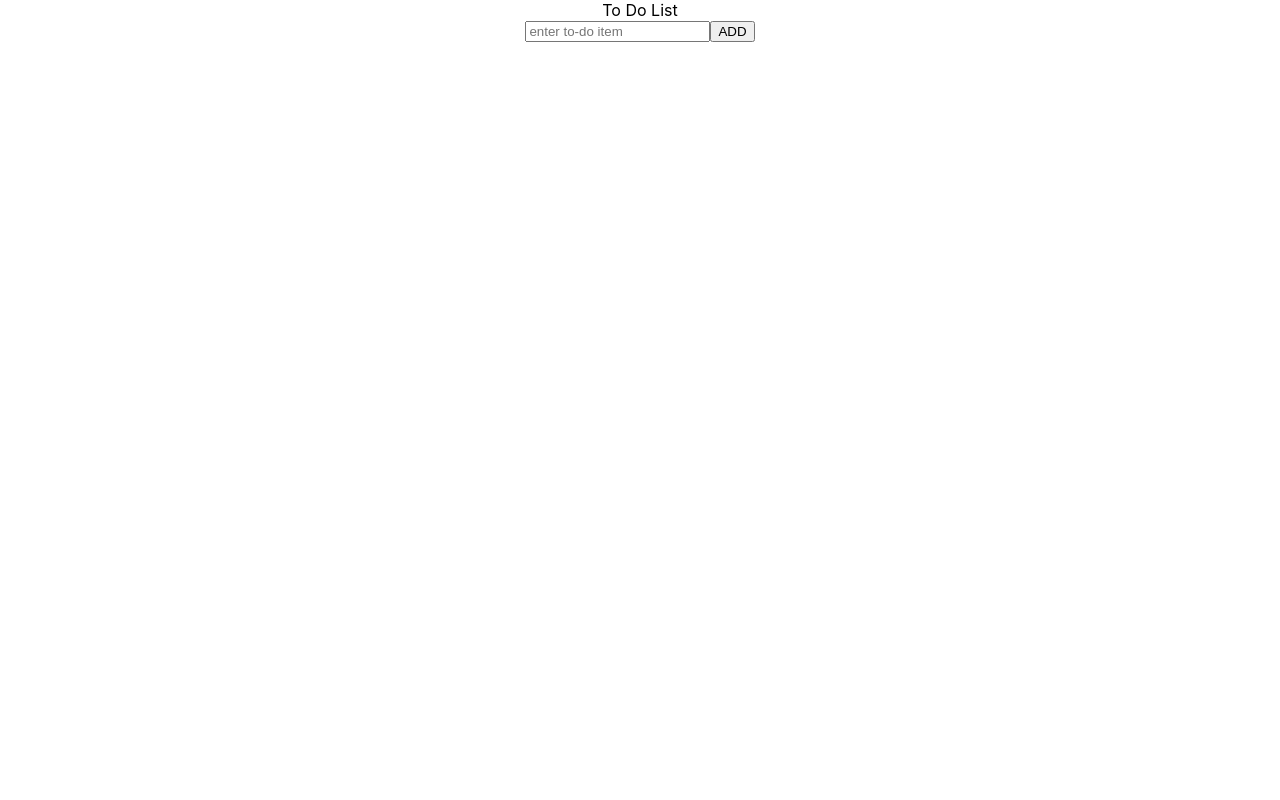
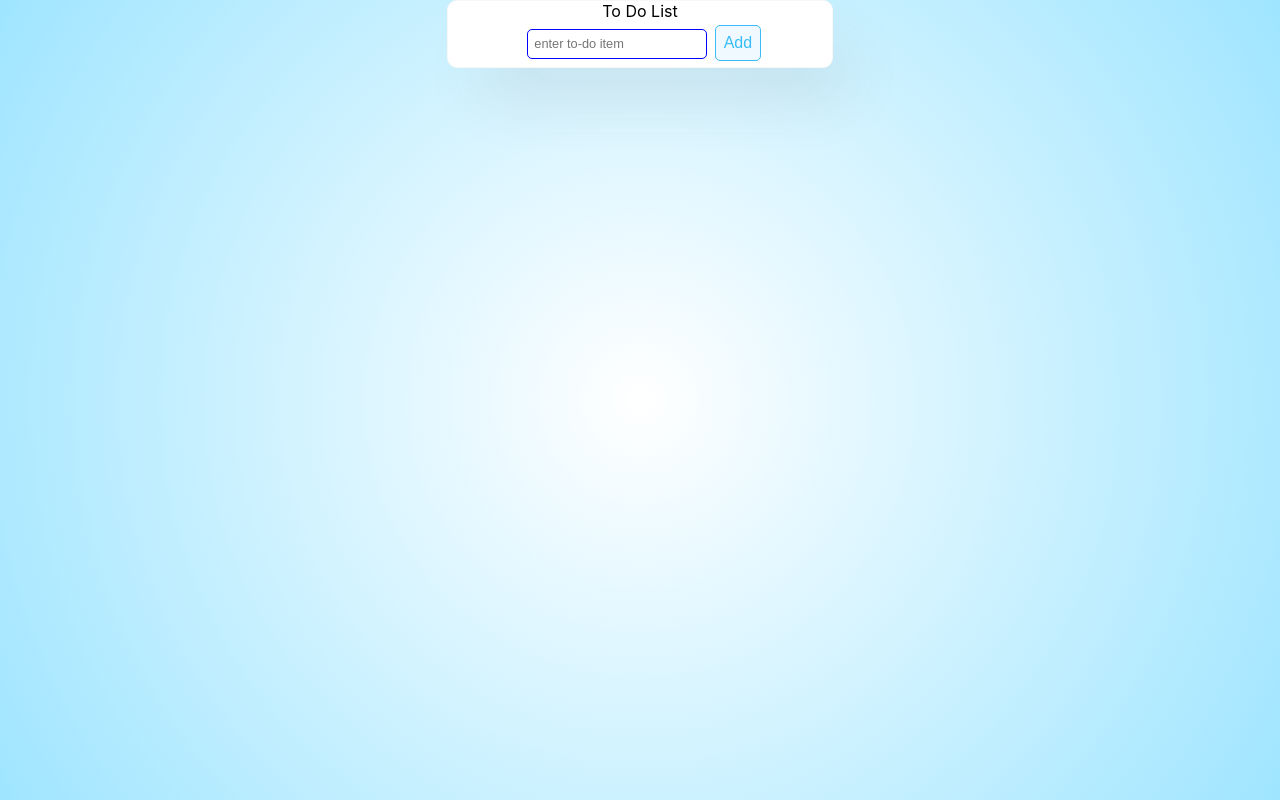
Before and after one commit to vaishnavipaliya11/todo-app, a React (Create React App) app: page / in a window 1280 px wide. Built offline with nearby package versions, Linux system fonts and the light colour scheme.

Commit message:
style: icons and inputs

```diff
--- a/package.json
+++ b/package.json
@@ -8,6 +8,7 @@
     "@testing-library/user-event": "^13.5.0",
     "react": "^18.2.0",
     "react-dom": "^18.2.0",
+    "react-icons": "^4.6.0",
     "react-scripts": "5.0.1",
     "web-vitals": "^2.1.4"
   },
--- a/public/index.html
+++ b/public/index.html
@@ -15,6 +15,7 @@
       user's mobile device or desktop. See https://developers.google.com/web/fundamentals/web-app-manifest/
     -->
     <link rel="manifest" href="%PUBLIC_URL%/manifest.json" />
+    <link rel="stylesheet" href="https://cdnjs.cloudflare.com/ajax/libs/font-awesome/4.7.0/css/font-awesome.min.css">
     <!--
       Notice the use of %PUBLIC_URL% in the tags above.
       It will be replaced with the URL of the `public` folder during the build.
--- a/src/App.css
+++ b/src/App.css
@@ -1,5 +1,13 @@
 .App {
   text-align: center;
+  min-height: 100vh;
+  width: 100%;
+  background: rgb(255, 255, 255);
+  background: radial-gradient(
+    circle,
+    rgba(255, 255, 255, 1) 0%,
+    rgba(159, 229, 255, 1) 100%
+  );
 }
 
 .App-logo {
--- a/src/App.js
+++ b/src/App.js
@@ -1,16 +1,14 @@
 import { useState } from "react";
 import "./App.css";
-import { DisplayTodo } from "./components/displayTodo/DisplayTodo";
-import { Header } from "./components/header/Header";
-import { TodoListForm } from "./components/TodoListForm/TodoListForm";
-
+import { DisplayTodo, Header, TodoListForm } from "../src/components/index.";
+import "./styles.css"
 function App() {
   const [userInput, setUserInput] = useState("");
   const [todo, setTodo] = useState([]);
-  const [editTodo, setEditTodo] = useState(null)
-  console.log(todo);
+  const [editTodo, setEditTodo] = useState(null);
   return (
     <div className="App">
+      <div className="todo-list-container">
         <Header />
         <TodoListForm
           todo={todo}
@@ -20,9 +18,13 @@ function App() {
           editTodo={editTodo}
           setEditTodo={setEditTodo}
         />
-      <DisplayTodo todo={todo} setTodo={setTodo}
+        <DisplayTodo
+          todo={todo}
+          setTodo={setTodo}
           editTodo={editTodo}
-       setEditTodo={setEditTodo}/>
+          setEditTodo={setEditTodo}
+        />
+      </div>
     </div>
   );
 }
--- a/src/components/TodoListForm/TodoListForm.jsx
+++ b/src/components/TodoListForm/TodoListForm.jsx
@@ -1,6 +1,7 @@
 import { useEffect } from "react";
 import { v4 as uuid } from "uuid";
-
+import {IoIosAdd} from "react-icons/io"
+import "../index.css"
 const TodoListForm = ({
   userInput,
   setUserInput,
@@ -42,11 +43,12 @@ const TodoListForm = ({
     <div>
       <form onSubmit={addToDo}>
         <input
+        className="user-input"
           placeholder="enter to-do item"
           required
           onChange={(e) => setUserInput(e.target.value)}
         />
-        <button type="submit">{editTodo? "edit" :"ADD"}</button>
+        <button className="add-btn" type="submit">{editTodo? "edit" :"Add"}</button>
       </form>
     </div>
   );
--- a/src/components/displayTodo/DisplayTodo.jsx
+++ b/src/components/displayTodo/DisplayTodo.jsx
@@ -1,22 +1,24 @@
+import { AiFillEdit, AiFillDelete } from "react-icons/ai";
+import { TiTick } from "react-icons/ti";
 const DisplayTodo = ({ todo, setTodo, setEditTodo }) => {
-  const deleteTodo = ({id}) => {
+  const deleteTodo = ({ id }) => {
     setTodo(todo.filter((item) => item.id !== id));
   };
-  const completeTodo =(data) =>{
-      setTodo(
-          todo.map((item)=>{
-              if(item.id === data.id){
-                  return {...item, isComplete:!item.isComplete}
-              }
-              return item
-          })
-      )
-  }
+  const completeTodo = (data) => {
+    setTodo(
+      todo.map((item) => {
+        if (item.id === data.id) {
+          return { ...item, isComplete: !item.isComplete };
+        }
+        return item;
+      })
+    );
+  };
 
-  const editToDoHandler = ({id}) =>{
-   const findToDo= todo.find((item) => item.id === id )
-  setEditTodo(findToDo)
-  }
+  const editToDoHandler = ({ id }) => {
+    const findToDo = todo.find((item) => item.id === id);
+    setEditTodo(findToDo);
+  };
   return (
     <div>
       {todo?.map((data) => {
@@ -28,9 +30,15 @@ const DisplayTodo = ({ todo, setTodo, setEditTodo }) => {
                 onChange={(e) => e.preventDefault()}
                 value={data?.title}
               />
-              <button onClick={() => editToDoHandler(data)}>edit</button>
-              <button onClick={() => completeTodo(data)}>complete</button>
-              <button onClick={()=> deleteTodo(data)}>delete</button>
+              <button onClick={() => editToDoHandler(data)}>
+                <AiFillEdit />
+              </button>
+              <button onClick={() => completeTodo(data)}>
+                <TiTick />
+              </button>
+              <button onClick={() => deleteTodo(data)}>
+                <AiFillDelete />
+              </button>
             </li>
           </>
         );
--- /dev/null
+++ b/src/components/index..js
@@ -0,0 +1,3 @@
+export {TodoListForm} from "../components/TodoListForm/TodoListForm"
+export {DisplayTodo} from "../components/displayTodo/DisplayTodo"
+export {Header} from "../components/header/Header"
--- /dev/null
+++ b/src/components/index.css
@@ -0,0 +1,24 @@
+.user-input{
+    padding: 0.5em;
+    font-size: 0.8rem;
+    border-radius: 5px;
+    border: 1px solid blue;
+    margin: 0.5rem;
+}
+.user-input::selection{
+    border: 1px solid blue;
+}
+.add-btn{
+    background-color:var(--text-clr);
+    border: none;
+    padding: 0.5em;
+    font-size: 1rem;
+    border-radius: 5px;
+    color: var(--primary-clr);
+    border: 1px solid var(--primary-clr);
+}
+.add-btn:hover{
+    background-color:var(--primary-clr);
+    color: var(--text-clr);
+    cursor: pointer;
+}
--- /dev/null
+++ b/src/styles.css
@@ -0,0 +1,18 @@
+:root{
+    --primary-clr:#38bdf8;
+    --text-clr:#f0f9ff;
+    --secondary-clr:#0ea5e9;
+}
+body {
+  margin: 0;
+  padding: 0;
+  box-sizing: border-box;
+}
+.todo-list-container {
+  width: 30%;
+  background: #ffffff;
+  border: 1px solid #f7f7f7;
+  box-shadow: 24px 36px 64px -14px rgba(77, 77, 77, 0.15);
+  border-radius: 10px;
+  margin: auto;
+}
```
Also changed, not shown: 1 other file (tests, documents, lock files or other folders). Lines whose indentation alone changed are shown as unchanged.
